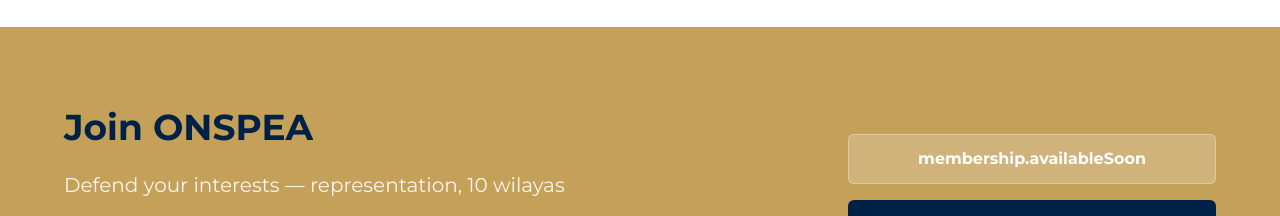
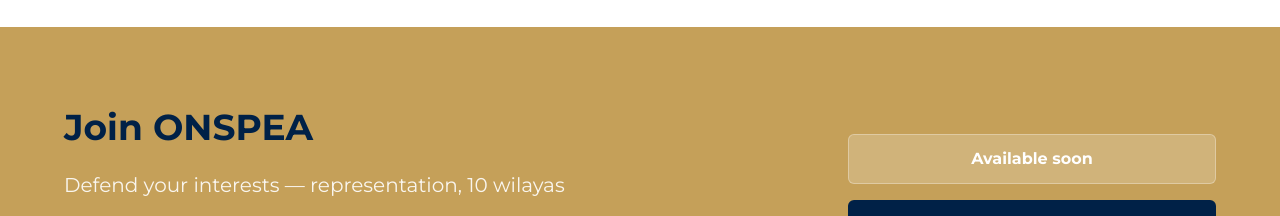
Before and after one commit to elbaraediscord/onspea-website, a Next.js app: page /en in a window 1280 px wide. Shown: the part 4040-4256 px from the top of the page. Built offline with nearby package versions, Linux system fonts and the light colour scheme.

Commit message:
Fix build error in statuts page and resolve missing translation key on homepage

```diff
--- a/src/app/[locale]/a-propos/statuts/page.tsx
+++ b/src/app/[locale]/a-propos/statuts/page.tsx
@@ -7,6 +7,7 @@
 export default async function StatutsPage() {
   const t = await getTranslations('about');
   const dt = await getTranslations('documents');
+  const mt = await getTranslations('missions');
 
   return (
     <div className="py-20">
--- a/src/components/home/AdhesionCTA.tsx
+++ b/src/components/home/AdhesionCTA.tsx
@@ -6,6 +6,7 @@
 
 const AdhesionCTA = () => {
   const t = useTranslations('membership');
+  const comT = useTranslations('common');
 
   const benefits = [
     t('benefit1'),
@@ -33,7 +34,7 @@
 
           <div className="lg:w-1/3 flex flex-col sm:flex-row lg:flex-col gap-4 w-full">
             <div className="w-full bg-white/20 text-white py-3 px-6 rounded-md text-center font-bold border border-white/30">
-              {t('availableSoon') || 'Bientôt disponible'}
+              {comT('availableSoon')}
             </div>
             <Link href="/adhesion" className="w-full">
               <Button variant="primary" className="w-full font-bold border-2 border-navy">
```
